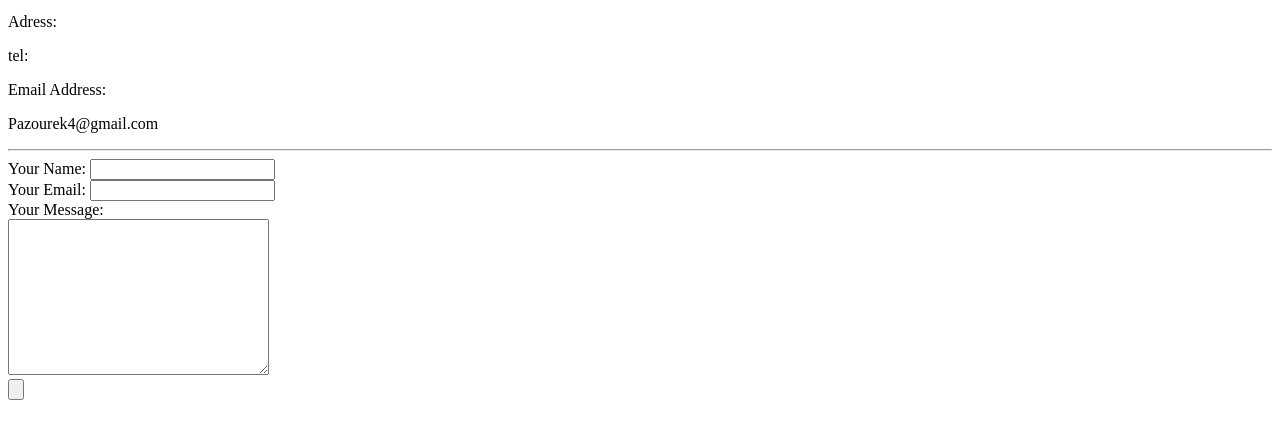
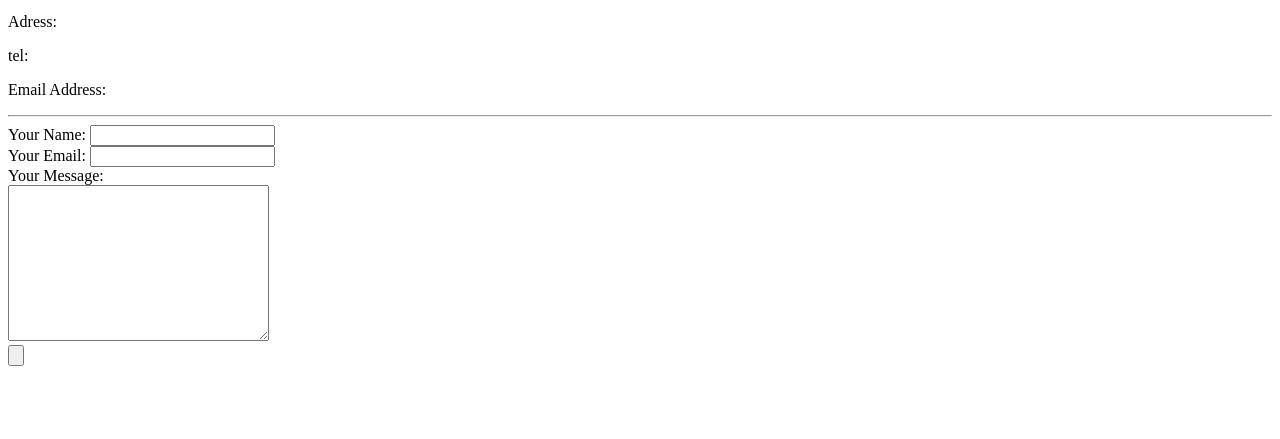
Before and after one commit to pavelino12/cv2, a plain HTML site: page contact-me.html in a window 1280 px wide. Shown: the part 101-540 px from the top of the page. Drawn offline with Linux system fonts and the light colour scheme.

Commit message:
Update contact-me.html

```diff
--- a/contact-me.html
+++ b/contact-me.html
@@ -11,7 +11,7 @@
     <p></p>
     <p>tel:</p>
     <p>Email Address:</p>
-    <p>Pazourek4@gmail.com</p>
+    <p></p>
     <hr>
 
     <form action="mailto:pazourek4@gmail.com" method="post" enctype="text/plain">
```
